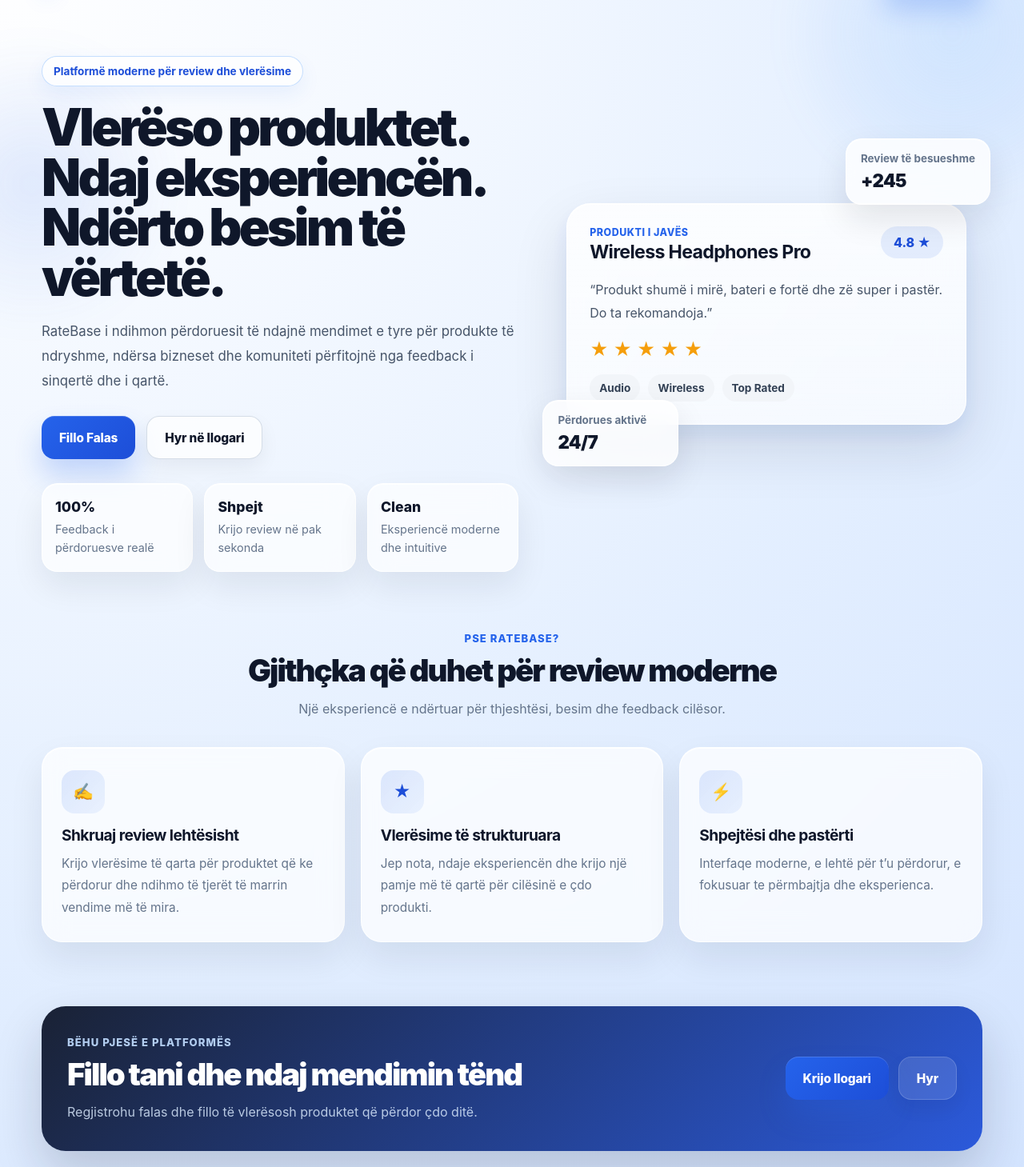
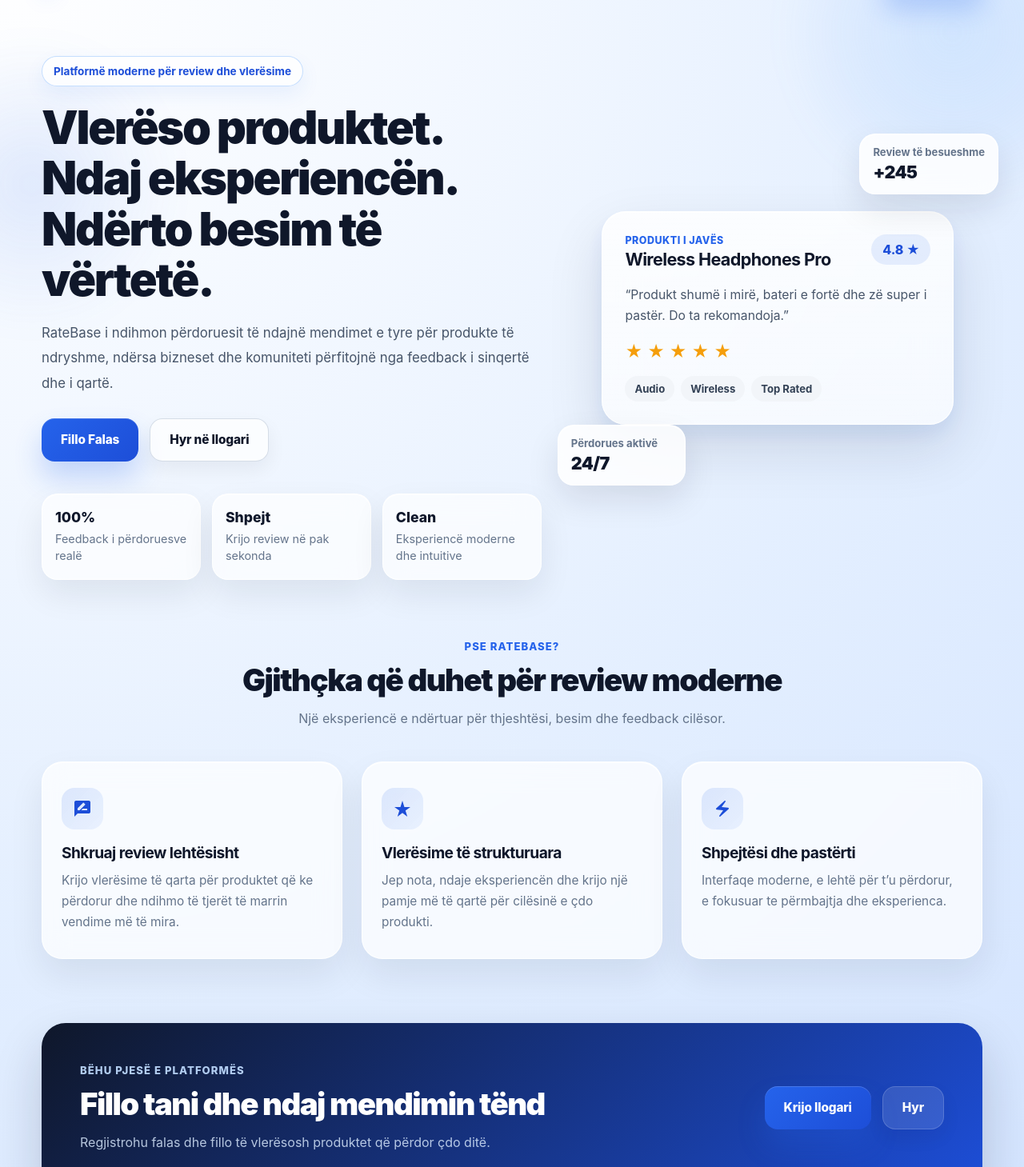
Before and after one commit to geraldo-matraku/se2026-RateBase-angular, an Angular app: page / in a window 1280 px wide. Shown: the part 70-1529 px from the top of the page at 80% size. Built offline with nearby package versions, Linux system fonts and the light colour scheme; no server answers.

Commit message:
implement clean architecture

```diff
--- a/src/app/pages/landing/landing.html
+++ b/src/app/pages/landing/landing.html
@@ -101,7 +101,9 @@
 
       <div class="features-grid">
         <article class="feature-card">
-          <div class="feature-icon">✍</div>
+          <div class="feature-icon">
+            <i class="material-icons">rate_review</i>
+          </div>
           <h3>Shkruaj review lehtësisht</h3>
           <p>
             Krijo vlerësime të qarta për produktet që ke përdorur dhe ndihmo të tjerët të marrin
@@ -110,7 +112,9 @@
         </article>
 
         <article class="feature-card">
-          <div class="feature-icon">★</div>
+          <div class="feature-icon">
+            <i class="material-icons">star_rate</i>
+          </div>
           <h3>Vlerësime të strukturuara</h3>
           <p>
             Jep nota, ndaje eksperiencën dhe krijo një pamje më të qartë për cilësinë e çdo
@@ -119,7 +123,9 @@
         </article>
 
         <article class="feature-card">
-          <div class="feature-icon">⚡</div>
+          <div class="feature-icon">
+            <i class="material-icons">electric_bolt</i>
+          </div>
           <h3>Shpejtësi dhe pastërti</h3>
           <p>
             Interfaqe moderne, e lehtë për t’u përdorur, e fokusuar te përmbajtja dhe eksperienca.
--- a/src/app/pages/landing/landing.scss
+++ b/src/app/pages/landing/landing.scss
@@ -14,7 +14,7 @@
     rgba(208, 226, 255, 0.93) 100%
   );
   position: relative;
-  overflow: hidden;
+  overflow-x: hidden;
   color: #0f172a;
 
   &::before {
@@ -145,7 +145,7 @@
   margin: 0 auto;
   padding: 48px 32px 72px;
   display: grid;
-  grid-template-columns: minmax(0, 1.05fr) minmax(420px, 0.95fr);
+  grid-template-columns: 1.1fr 0.9fr;
   gap: 40px;
   align-items: center;
 }
@@ -167,12 +167,16 @@
 
 .hero-title {
   margin: 0 0 20px;
-  font-size: clamp(2.6rem, 5vw, 4.8rem);
-  line-height: 0.98;
-  letter-spacing: -0.06em;
+  font-size: clamp(2.2rem, 4.5vw, 4.2rem);
+  line-height: 1.1;
+  letter-spacing: -0.04em;
   font-weight: 900;
   color: #0f172a;
   text-wrap: balance;
+
+  br {
+    display: block;
+  }
 }
 
 .hero-subtitle {
@@ -187,12 +191,12 @@
   display: flex;
   flex-wrap: wrap;
   gap: 14px;
-  margin-bottom: 30px;
+  margin-bottom: 40px;
 }
 
 .hero-btn {
   min-height: 54px;
-  padding: 0 22px;
+  padding: 0 24px;
   border-radius: 16px;
   text-decoration: none;
   display: inline-flex;
@@ -262,14 +266,15 @@
   span {
     display: block;
     font-size: 0.9rem;
-    line-height: 1.6;
+    line-height: 1.5;
     color: #64748b;
   }
 }
 
 .hero-visual {
   position: relative;
-  min-height: 560px;
+  width: 100%;
+  min-height: 540px;
   display: flex;
   align-items: center;
   justify-content: center;
@@ -277,7 +282,7 @@
 
 .visual-card {
   width: 100%;
-  max-width: 500px;
+  max-width: 440px;
   border-radius: 30px;
   background: linear-gradient(180deg, rgba(255, 255, 255, 0.82) 0%, rgba(255, 255, 255, 0.66) 100%);
   border: 1px solid rgba(255, 255, 255, 0.84);
@@ -288,6 +293,7 @@
     0 12px 24px rgba(37, 99, 235, 0.08),
     inset 0 1px 0 rgba(255, 255, 255, 0.92);
   padding: 28px;
+  z-index: 1;
 }
 
 .visual-card__top {
@@ -299,7 +305,7 @@
 
   h3 {
     margin: 4px 0 0;
-    font-size: 1.45rem;
+    font-size: 1.35rem;
     line-height: 1.2;
     letter-spacing: -0.03em;
     color: #0f172a;
@@ -316,9 +322,9 @@
 }
 
 .score-pill {
-  min-width: 78px;
-  height: 40px;
-  padding: 0 14px;
+  min-width: 74px;
+  height: 38px;
+  padding: 0 12px;
   border-radius: 999px;
   background: rgba(37, 99, 235, 0.1);
   color: #1d4ed8;
@@ -331,8 +337,8 @@
 
 .visual-text {
   margin: 0 0 18px;
-  font-size: 1rem;
-  line-height: 1.8;
+  font-size: 0.98rem;
+  line-height: 1.7;
   color: #475569;
 }
 
@@ -343,7 +349,7 @@
 }
 
 .star {
-  font-size: 1.4rem;
+  font-size: 1.3rem;
   color: #cbd5e1;
 
   &.active {
@@ -354,11 +360,11 @@
 .chip-row {
   display: flex;
   flex-wrap: wrap;
-  gap: 10px;
+  gap: 8px;
 }
 
 .chip {
-  min-height: 34px;
+  min-height: 32px;
   padding: 0 12px;
   border-radius: 999px;
   display: inline-flex;
@@ -366,7 +372,7 @@
   justify-content: center;
   background: rgba(241, 245, 249, 0.92);
   color: #334155;
-  font-size: 0.85rem;
+  font-size: 0.82rem;
   font-weight: 700;
 }
 
@@ -374,37 +380,38 @@
   position: absolute;
   display: flex;
   flex-direction: column;
-  gap: 6px;
-  min-width: 170px;
-  padding: 16px 18px;
+  gap: 4px;
+  min-width: 160px;
+  padding: 14px 16px;
   border-radius: 20px;
-  background: rgba(255, 255, 255, 0.82);
+  background: rgba(255, 255, 255, 0.85);
   border: 1px solid rgba(255, 255, 255, 0.86);
   backdrop-filter: blur(18px);
   -webkit-backdrop-filter: blur(18px);
   box-shadow:
     0 18px 40px rgba(15, 23, 42, 0.1),
     inset 0 1px 0 rgba(255, 255, 255, 0.9);
+  z-index: 2;
 }
 
 .floating-card--one {
-  top: 60px;
-  right: -10px;
+  top: 40px;
+  right: -20px;
 }
 
 .floating-card--two {
-  left: -10px;
-  bottom: 90px;
+  left: -20px;
+  bottom: 60px;
 }
 
 .floating-title {
-  font-size: 0.84rem;
+  font-size: 0.82rem;
   font-weight: 700;
   color: #64748b;
 }
 
 .floating-value {
-  font-size: 1.4rem;
+  font-size: 1.35rem;
   font-weight: 900;
   letter-spacing: -0.03em;
   color: #0f172a;
@@ -419,15 +426,15 @@
 
 .section-heading {
   max-width: 680px;
-  margin: 0 auto 34px;
+  margin: 0 auto 40px;
   text-align: center;
 
   h2 {
     margin: 0 0 12px;
-    font-size: clamp(2rem, 3vw, 3rem);
-    line-height: 1.08;
+    font-size: clamp(1.8rem, 3vw, 2.6rem);
+    line-height: 1.15;
     font-weight: 900;
-    letter-spacing: -0.05em;
+    letter-spacing: -0.04em;
     color: #0f172a;
   }
 
@@ -452,11 +459,11 @@
 .features-grid {
   display: grid;
   grid-template-columns: repeat(3, minmax(0, 1fr));
-  gap: 20px;
+  gap: 24px;
 }
 
 .feature-card {
-  padding: 28px 24px;
+  padding: 32px 24px;
   border-radius: 26px;
   background: rgba(255, 255, 255, 0.72);
   border: 1px solid rgba(255, 255, 255, 0.86);
@@ -477,15 +484,15 @@
   p {
     margin: 0;
     font-size: 0.96rem;
-    line-height: 1.8;
+    line-height: 1.7;
     color: #64748b;
   }
 }
 
 .feature-icon {
-  width: 54px;
-  height: 54px;
-  margin-bottom: 16px;
+  width: 52px;
+  height: 52px;
+  margin-bottom: 18px;
   border-radius: 16px;
   display: inline-flex;
   align-items: center;
@@ -500,10 +507,10 @@
   display: flex;
   align-items: center;
   justify-content: space-between;
-  gap: 24px;
-  padding: 34px 32px;
+  gap: 32px;
+  padding: 48px;
   border-radius: 30px;
-  background: linear-gradient(135deg, rgba(15, 23, 42, 0.95) 0%, rgba(29, 78, 216, 0.92) 100%);
+  background: linear-gradient(135deg, #0f172a 0%, #1d4ed8 100%);
   box-shadow: 0 28px 60px rgba(15, 23, 42, 0.18);
 }
 
@@ -516,9 +523,9 @@
 
   h2 {
     margin: 0 0 12px;
-    font-size: clamp(2rem, 3vw, 2.8rem);
-    line-height: 1.08;
-    letter-spacing: -0.05em;
+    font-size: clamp(1.8rem, 3vw, 2.6rem);
+    line-height: 1.15;
+    letter-spacing: -0.04em;
     font-weight: 900;
     color: #ffffff;
   }
@@ -526,7 +533,7 @@
   p {
     margin: 0;
     font-size: 1rem;
-    line-height: 1.8;
+    line-height: 1.75;
     color: rgba(219, 234, 254, 0.82);
   }
 }
@@ -534,39 +541,63 @@
 .cta-actions {
   display: flex;
   flex-wrap: wrap;
-  gap: 12px;
+  gap: 14px;
+  flex-shrink: 0;
 
   .hero-btn--secondary {
     background: rgba(255, 255, 255, 0.12);
     color: #ffffff;
     border: 1px solid rgba(255, 255, 255, 0.16);
+
+    &:hover {
+      background: rgba(255, 255, 255, 0.2);
+    }
   }
 }
 
-@media (max-width: 1100px) {
+@media (max-width: 1024px) {
   .hero-section {
     grid-template-columns: 1fr;
+    gap: 56px;
+    text-align: center;
+  }
+
+  .hero-title {
+    br {
+      display: none;
+    }
+  }
+
+  .hero-subtitle {
+    margin: 0 auto 28px;
+  }
+
+  .hero-actions {
+    justify-content: center;
+  }
+
+  .hero-stats {
+    margin: 0 auto;
   }
 
   .hero-visual {
     min-height: 480px;
   }
 
-  .floating-card--one {
-    right: 20px;
-  }
-
-  .floating-card--two {
-    left: 20px;
-  }
-
   .features-grid {
-    grid-template-columns: 1fr;
+    grid-template-columns: repeat(2, minmax(0, 1fr));
   }
 
   .cta-card {
     flex-direction: column;
-    align-items: flex-start;
+    text-align: center;
+    align-items: center;
+    padding: 40px 32px;
+  }
+
+  .cta-actions {
+    justify-content: center;
+    width: 100%;
   }
 }
 
@@ -575,71 +606,72 @@
   .hero-section,
   .features-section,
   .cta-section {
-    padding-left: 18px;
-    padding-right: 18px;
+    padding-left: 20px;
+    padding-right: 20px;
   }
 
   .landing-header {
-    padding-top: 18px;
-    flex-wrap: wrap;
-    gap: 14px;
+    padding-top: 20px;
   }
 
-  .header-actions {
-    width: 100%;
-    justify-content: flex-end;
-  }
-
-  .hero-section {
-    padding-top: 28px;
-    padding-bottom: 56px;
-  }
-
-  .hero-stats {
+  .features-grid {
     grid-template-columns: 1fr;
   }
 
-  .visual-card {
-    padding: 22px 18px;
-  }
-
-  .floating-card {
-    min-width: 145px;
-    padding: 14px;
-  }
-
   .floating-card--one {
-    top: 26px;
     right: 0;
+    top: 20px;
   }
 
   .floating-card--two {
     left: 0;
-    bottom: 46px;
+    bottom: 20px;
   }
 }
 
-@media (max-width: 560px) {
+@media (max-width: 576px) {
+  .landing-header {
+    flex-direction: row;
+    justify-content: space-between;
+  }
+
+  .nav-link {
+    display: none;
+  }
+
   .hero-title {
-    font-size: 2.45rem;
+    font-size: 2.3rem;
   }
 
   .hero-actions,
   .cta-actions {
     flex-direction: column;
-    width: 100%;
+    gap: 12px;
   }
 
   .hero-btn {
     width: 100%;
   }
 
+  .hero-stats {
+    grid-template-columns: 1fr;
+    gap: 12px;
+  }
+
   .hero-visual {
-    min-height: 420px;
+    min-height: auto;
+    padding: 40px 0;
+    flex-direction: column;
+    gap: 16px;
+  }
+
+  .visual-card {
+    max-width: 100%;
   }
 
   .floating-card {
     position: static;
-    margin-top: 14px;
+    width: 100%;
+    box-sizing: border-box;
   }
 }
```
